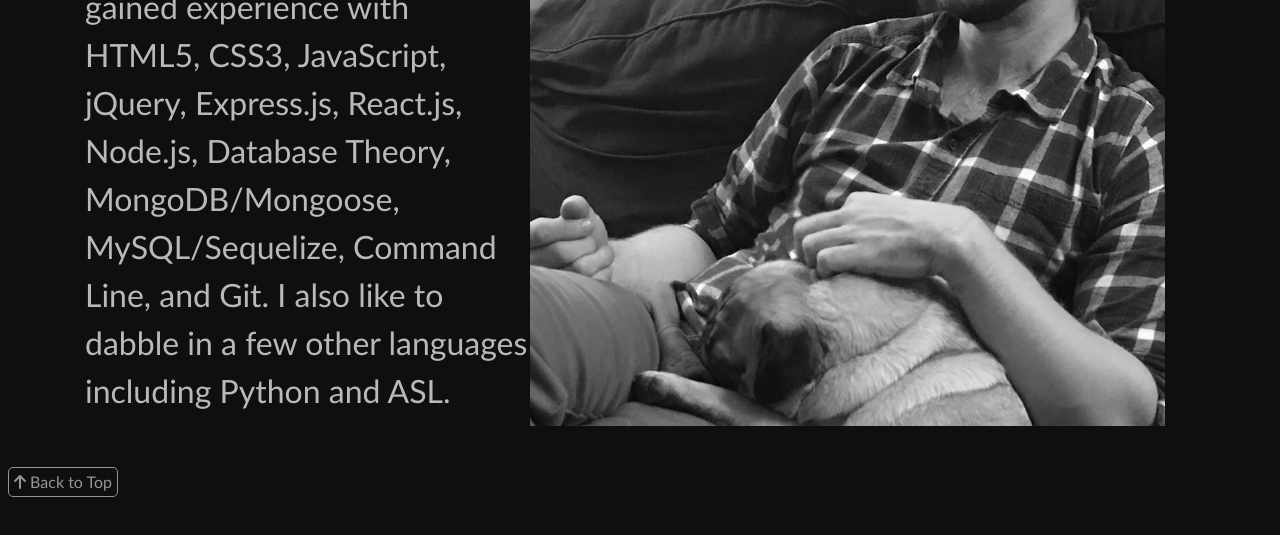
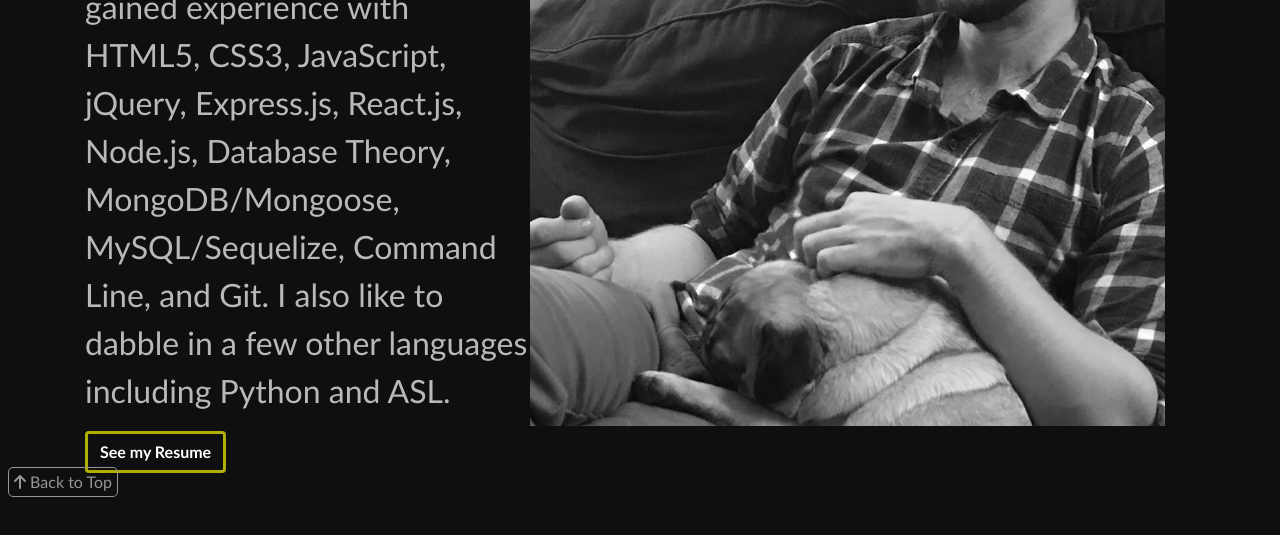
Before and after one commit to the-medium-place/portfolio, a website: page public/index.html in a window 1280 px wide. Shown: the part 295-830 px from the top of the page. Drawn offline with nearby package versions, Linux system fonts and the light colour scheme; a web font is replaced by a local one.

Commit message:
resume added

```diff
--- a/public/index.html
+++ b/public/index.html
@@ -84,6 +84,9 @@
                     MySQL/Sequelize, Command Line, and Git. I also like to dabble in a few other languages including
                     Python and ASL.
                 </p>
+                <!-- <p class="opening-blurb"> -->
+                <a href="./files/techResume.pdf" target="_blank"><button class="btn btn-primary submit-btn" value="here">See my Resume</button></a>
+                <!-- </p> -->
             </div>
             <div class="col-md-7">
 
@@ -192,7 +195,7 @@
                     </div>
 
                     <!-- submit button -->
-                    <input type="submit" class="btn btn-primary" id="submit-btn" value="Send It!">
+                    <input type="submit" class="btn btn-primary submit-btn" value="Send It!">
                 </form>
 
 
--- a/public/style.css
+++ b/public/style.css
@@ -299,7 +299,7 @@ a:hover {
     background-color: rgb(200, 200, 200)
 }
 
-#submit-btn {
+.submit-btn {
     border: 3px solid rgba(238, 238, 0, 0.719);
     background: rgb(15, 15, 15);
     font-weight: bold;
```
Also changed, not shown: 1 other file.
